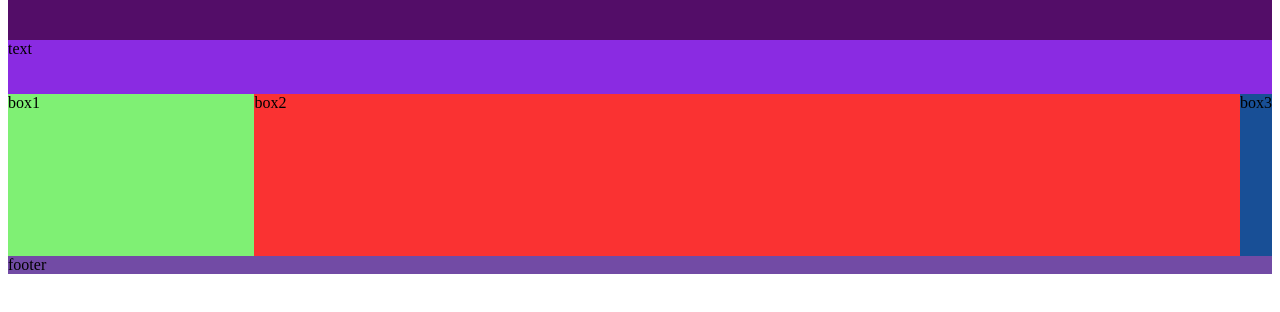
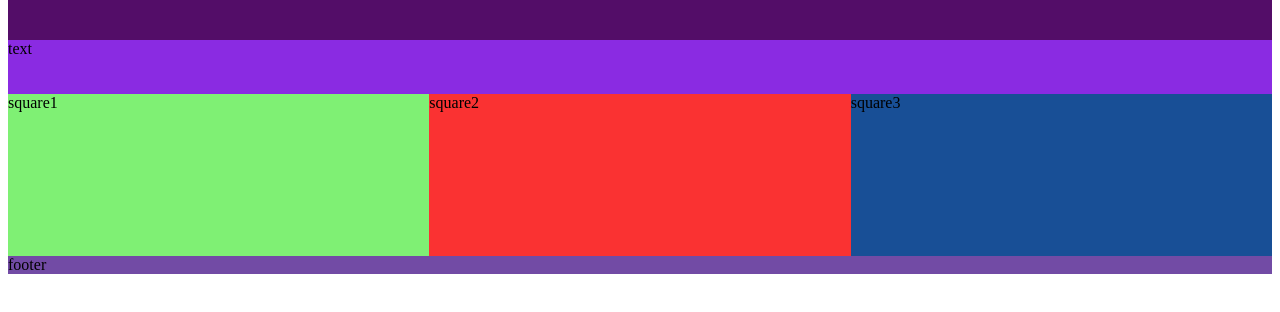
Before and after one commit to Psangha1234/Top-right-layout, a plain HTML site: page index.html in a window 1280 px wide. Shown: the part 40-352 px from the top of the page. Drawn offline with Linux system fonts and the light colour scheme.

Commit message:
finished and fixed some changes
i made the columns even because one was bigger then the other

```diff
--- a/index.html
+++ b/index.html
@@ -1,10 +1,11 @@
 <!DOCTYPE html>
 <html lang="en">
 <head>
-    <link rel="stylesheet" href="style.css">
+
     <meta charset="UTF-8">
     <meta name="viewport" content="width=device-width, initial-scale=1.0">
-    <title>Top right grid layour</title>
+    <title>Top right grid layout</title>
+    <link rel="stylesheet" href="style.css">
 </head>
 <body>
     <div class="container">
@@ -18,13 +19,13 @@
             text
         </div>
         <div class="box1">
-            box1
+            square1
         </div>
         <div class="box2">
-            box2
+            square2
         </div>
         <div class="box3">
-            box3
+            square3
         </div>
         <div class=footer>
             footer
--- a/style.css
+++ b/style.css
@@ -1,6 +1,6 @@
 .container {
     display: grid;
-    grid-template-columns: 1fr 4fr;
+    grid-template-columns: 1fr 1fr 1fr;
     grid-template-rows: 1fr 3fr 3fr 9fr 1fr;
 }
 
```
